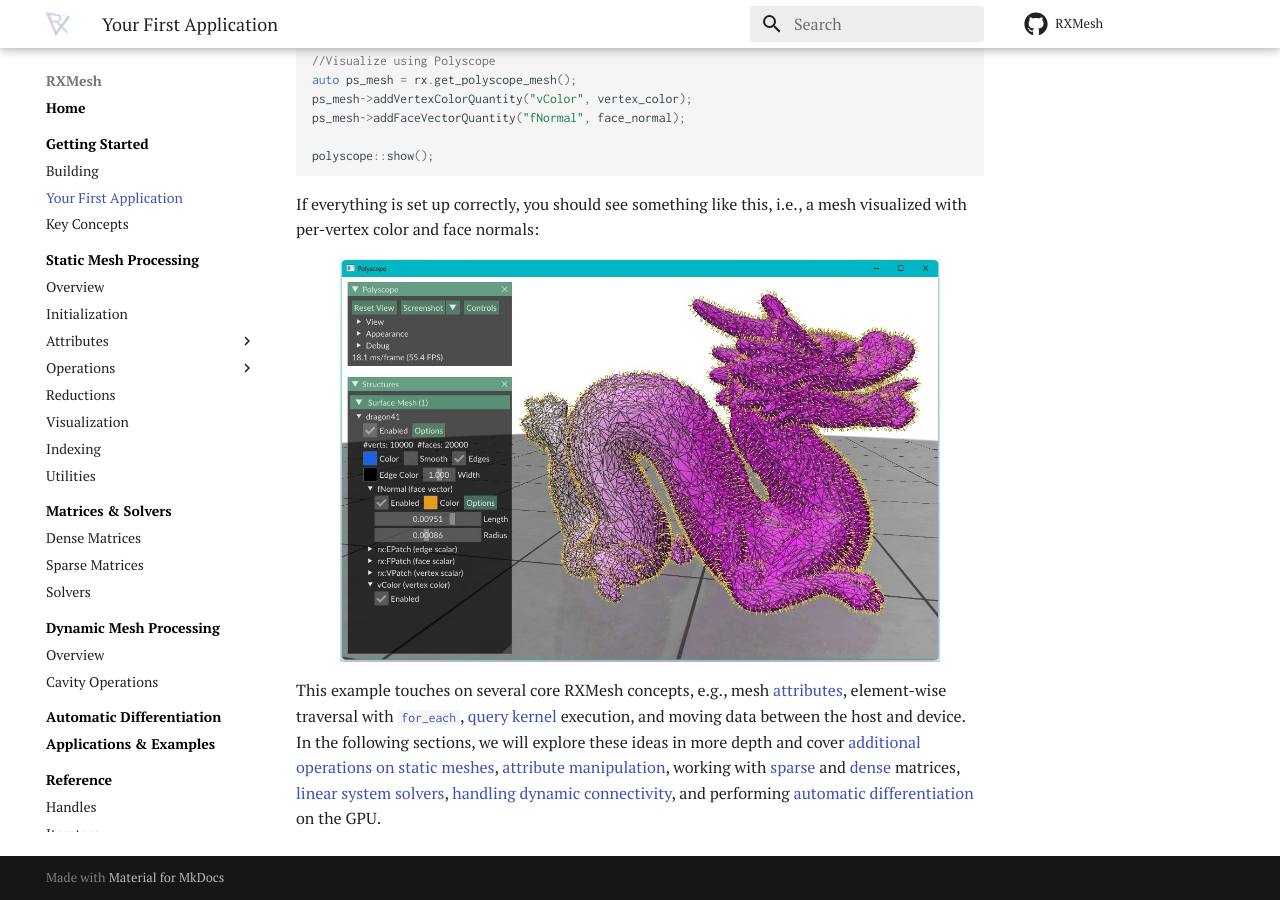
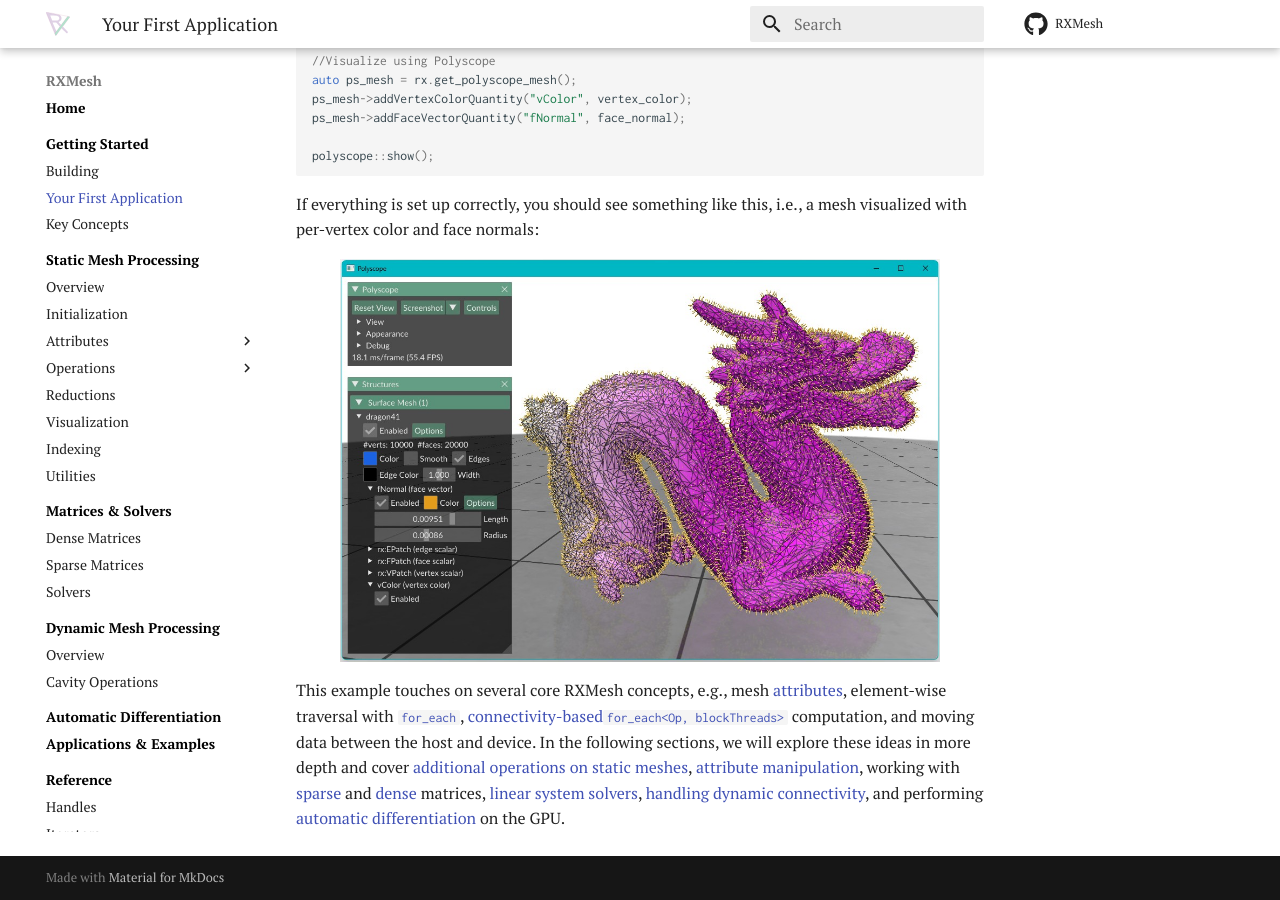
Before and after one commit to Ahdhn/RXMeshDocs, an MkDocs documentation site: the page built from docs/getting-started/first-app.md, in a window 1280 px wide and 900 px high, scrolled down 1601 px. Built offline with MkDocs 1.6.1 and Material for MkDocs 9.7.7, drawn with Linux system fonts in a browser that asks for light colours; comment, search, counter and statistics services are not loaded; some of the changed text lies outside the part shown.

Commit message:
Update first-app.md

```diff
--- a/docs/getting-started/first-app.md
+++ b/docs/getting-started/first-app.md
@@ -41,7 +41,7 @@ rx.for_each_vertex(
 
 // Face Normal
 auto face_normal = *rx.add_face_attribute<float>("fNormals", 3);
-rx.run_query_kernel<Op::FV, 256>(
+rx.for_each<Op::FV, 256>(
     [=] __device__(FaceHandle face_id, VertexIterator & fv) mutable {
         // get the face's three vertices coordinates
         const vec3<float> c0 = vertex_pos.to_glm<3>(fv[0]);
@@ -77,4 +77,4 @@ If everything is set up correctly, you should see something like this, i.e., a m
 </figure>
 
 
-This example touches on several core RXMesh concepts, e.g., mesh [attributes](../rxmesh/working_with_attributes.md), element-wise traversal with [`for_each`](../rxmesh/for_each.md), [query kernel](../rxmesh/run_query_kernel.md) execution, and moving data between the host and device. In the following sections, we will explore these ideas in more depth and cover [additional operations on static meshes](../rxmesh/static.md), [attribute manipulation](../rxmesh/working_with_attributes.md), working with [sparse](../rxmesh/sparse_matrices.md) and [dense](../rxmesh/dense_matrices.md) matrices, [linear system solvers](../rxmesh/solvers.md), [handling dynamic connectivity](../rxmesh/dynamic.md), and performing [automatic differentiation](../rxmesh/ad.md) on the GPU.
+This example touches on several core RXMesh concepts, e.g., mesh [attributes](../rxmesh/working_with_attributes.md), element-wise traversal with [`for_each`](../rxmesh/for_each.md), [connectivity-based`for_each<Op, blockThreads>`](../rxmesh/for_each.md#connectivity-for_each-query-op) computation, and moving data between the host and device. In the following sections, we will explore these ideas in more depth and cover [additional operations on static meshes](../rxmesh/static.md), [attribute manipulation](../rxmesh/working_with_attributes.md), working with [sparse](../rxmesh/sparse_matrices.md) and [dense](../rxmesh/dense_matrices.md) matrices, [linear system solvers](../rxmesh/solvers.md), [handling dynamic connectivity](../rxmesh/dynamic.md), and performing [automatic differentiation](../rxmesh/ad.md) on the GPU.
```
